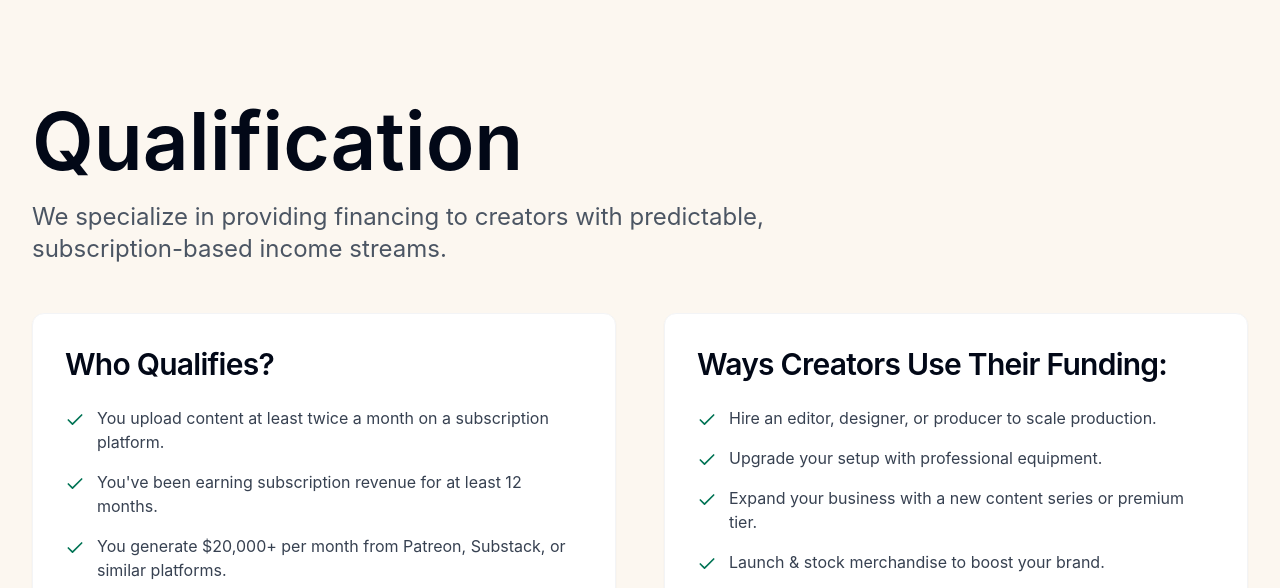
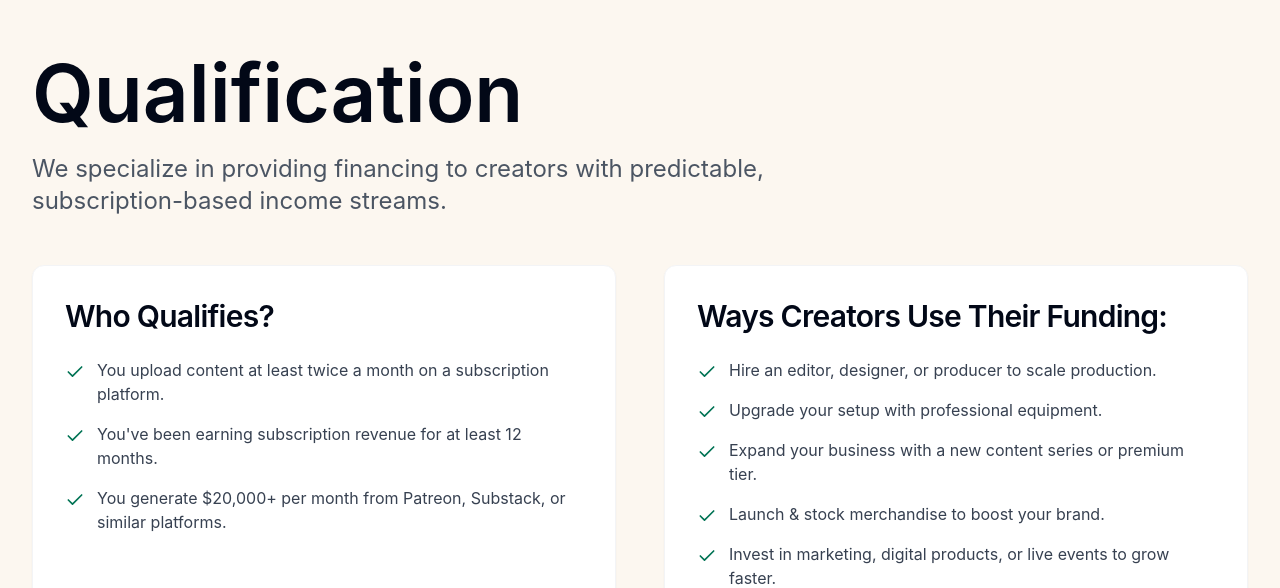
Before and after one commit to arjun-mehta/rent-capital, a React (Vite) app: page / in a window 1280 px wide. Shown: the part 1692-2280 px from the top of the page. Built offline with nearby package versions, Linux system fonts and the light colour scheme.

Commit message:
Reduce padding above title
Reduce excessive padding above the Qualification section title.

```diff
--- a/src/components/WhoWeHelp.tsx
+++ b/src/components/WhoWeHelp.tsx
@@ -50,7 +50,7 @@ const WhoWeHelp: React.FC = () => {
   ];
 
   return (
-    <section id="who-we-help" className="py-24 bg-[#FCF7F0]">
+    <section id="who-we-help" className="py-12 bg-[#FCF7F0]">
       <div className="section-container">
         <div className="max-w-3xl mb-12">
           <h2
```
